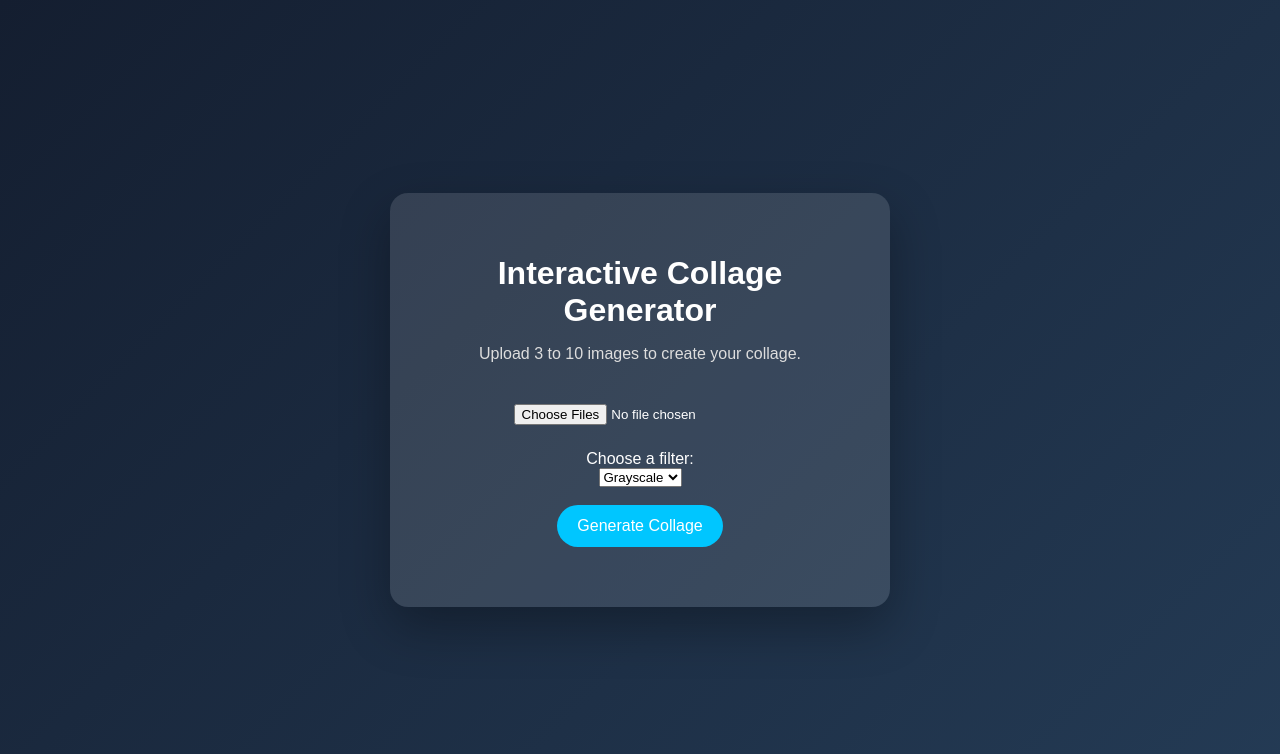
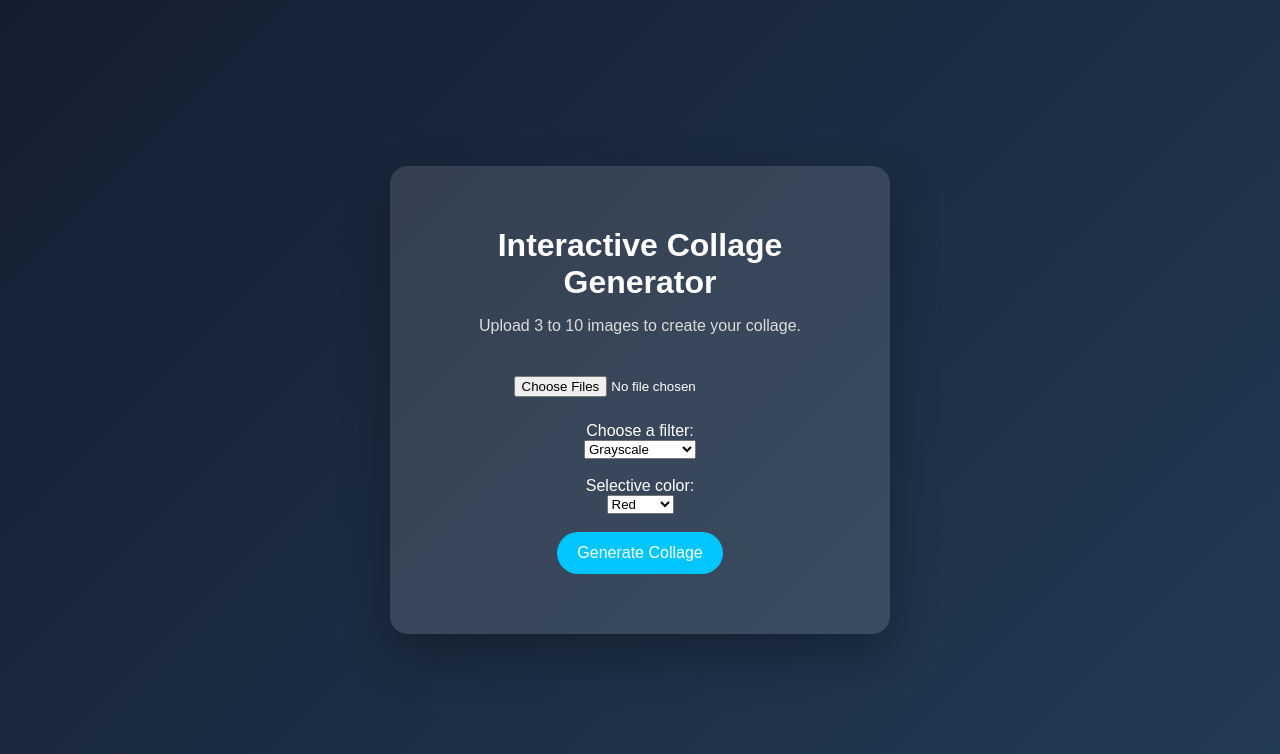
Before and after one commit to adamsawas10/Team-Project-7618, a Flask app: page / in a window 1280 px wide. Shown: the top 754 px of the page. Run offline with Flask 3, Linux system fonts and the light colour scheme.

Commit message:
Update index.html

```diff
--- a/templates/index.html
+++ b/templates/index.html
@@ -97,6 +97,20 @@
         <option value="negative">Negative</option>
         <option value="sepia">Sepia</option>
         <option value="saturation">Saturation</option>
+        <option value="selectivecolor">Selective Color</option>  <!-- ADD THIS -->
+    </select>
+
+    <br><br>
+
+    <label for="target_color">Selective color:</label>
+    <br>
+    <select name="target_color" id="target_color">
+        <option value="red">Red</option>
+        <option value="orange">Orange</option>
+        <option value="yellow">Yellow</option>
+        <option value="green">Green</option>
+        <option value="blue">Blue</option>
+        <option value="purple">Purple</option>
     </select>
 
     <br><br>
```
